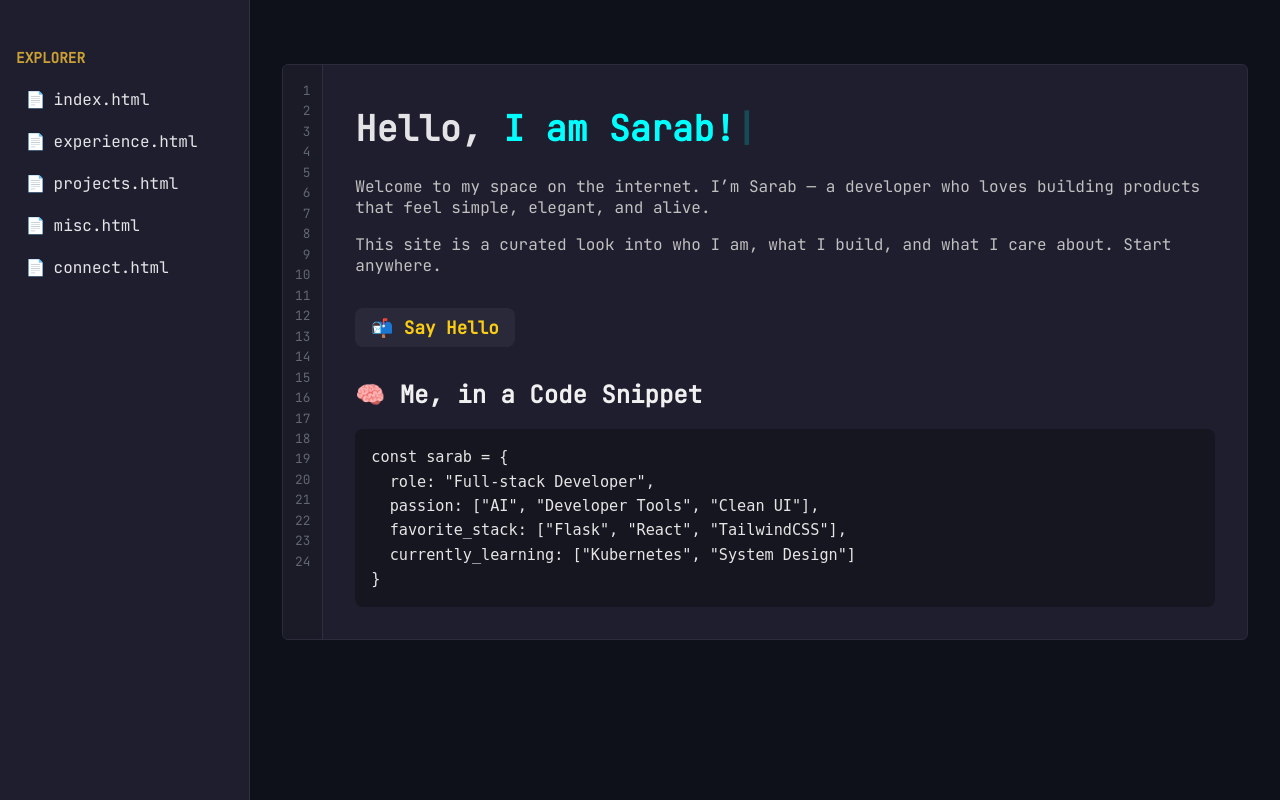
After one commit to sarabaftab/site.sarab, a Flask app: template templates/index.html in a window 1280 px wide. The commit adds this page. Run offline with Flask 3, Linux system fonts and the light colour scheme; the template is opened without the code that fills it, so the values that code supplies are empty.

Commit message:
flask config added

```diff
--- /dev/null
+++ b/app.py
@@ -0,0 +1,26 @@
+from flask import Flask, render_template
+
+app = Flask(__name__)
+
+@app.route("/")
+def home():
+    return render_template("index.html")
+
+@app.route("/experience")
+def experience():
+    return render_template("experience.html")
+
+@app.route("/projects")
+def projects():
+    return render_template("projects.html")
+
+@app.route("/misc")
+def misc():
+    return render_template("misc.html")
+
+@app.route("/connect")
+def connect():
+    return render_template("connect.html")
+
+if __name__ == "__main__":
+    app.run(debug=True)
--- a/css/style.css
+++ b/static/css/style.css
@@ -1,4 +1,3 @@
-/* === Base Theme Styles === */
 body {
   background-color: #0f111a;
   font-family: "JetBrains Mono", monospace;
@@ -8,7 +7,6 @@ body {
   display: flex;
 }
 
-/* === VSCode Layout === */
 .vscode-layout {
   display: flex;
   width: 100vw;
@@ -16,7 +14,6 @@ body {
   overflow: hidden;
 }
 
-/* === Sidebar === */
 .sidebar {
   width: 250px;
   background-color: #1e1e2e;
@@ -56,14 +53,12 @@ body {
   margin-right: 8px;
 }
 
-/* Highlight current page */
 .sidebar ul li a.active {
   background-color: #333;
   color: #00ffff;
   font-weight: bold;
 }
 
-/* === Main Editor Area === */
 .editor {
   flex: 1;
   padding: 2rem;
@@ -71,9 +66,45 @@ body {
   overflow-y: auto;
 }
 
-.editor-content h1 {
-  font-size: 3rem;
-  margin-bottom: 1rem;
+/* Line numbers + code shell layout */
+.code-shell {
+  display: flex;
+  background-color: #1e1e2e;
+  border-radius: 6px;
+  overflow: hidden;
+  margin-top: 2rem;
+  border: 1px solid #2b2b3b;
+}
+
+.line-numbers {
+  background-color: #1a1b27;
+  color: #606672;
+  padding: 1rem 0.75rem;
+  text-align: right;
+  user-select: none;
+  font-size: 0.8rem;
+  line-height: 1.6;
+  border-right: 1px solid #2e2e3e;
+}
+
+.line-numbers span {
+  display: block;
+}
+
+.code-content {
+  padding: 1rem 2rem;
+  flex: 1;
+}
+
+h1 {
+  font-size: 2.2rem;
+  margin-bottom: 1.5rem;
+}
+
+h2 {
+  margin-top: 2rem;
+  font-size: 1.5rem;
+  color: #f0f0f0;
 }
 
 .highlight {
@@ -83,11 +114,32 @@ body {
 p {
   color: #c0c0c0;
   font-size: 1rem;
-  margin-bottom: 2rem;
+  margin-bottom: 1rem;
 }
 
-/* === CTA Button === */
+ul {
+  padding-left: 1.5rem;
+  margin-top: 0.5rem;
+  color: #d0d0d0;
+}
+
+ul li {
+  margin-bottom: 0.5rem;
+}
+
+pre {
+  background-color: #15161f;
+  color: #e5e5e5;
+  padding: 1rem;
+  border-radius: 8px;
+  overflow-x: auto;
+  font-size: 0.95rem;
+  line-height: 1.6;
+}
+
 .hire-btn {
+  display: inline-block;
+  margin-top: 1rem;
   text-decoration: none;
   color: #facc15;
   font-weight: bold;
@@ -102,7 +154,6 @@ p {
   background: rgba(255, 255, 255, 0.15);
 }
 
-/* === Cursor Animation === */
 .cursor {
   color: #00ffff;
   animation: blink 0.8s infinite;
--- a/js/script.js
+++ b/static/js/script.js
@@ -1,12 +1,12 @@
-/* script.js */
-const helloPart = document.getElementById("hello-part");
-const highlightedPart = document.getElementById("highlighted-part");
+
+const helloPart = document.getElementById('hello-part');
+const highlightedPart = document.getElementById('highlighted-part');
 const helloText = "Hello, ";
 const highlightText = "I am Sarab!";
 let i = 0;
 
 function typeHello() {
-  if (i < helloText.length) {
+  if (helloPart && i < helloText.length) {
     helloPart.textContent += helloText.charAt(i);
     i++;
     setTimeout(typeHello, 100);
@@ -17,7 +17,7 @@ function typeHello() {
 }
 
 function typeHighlight() {
-  if (i < highlightText.length) {
+  if (highlightedPart && i < highlightText.length) {
     highlightedPart.textContent += highlightText.charAt(i);
     i++;
     setTimeout(typeHighlight, 100);
--- /dev/null
+++ b/templates/base.html
@@ -0,0 +1,29 @@
+<!DOCTYPE html>
+<html lang="en">
+<head>
+  <meta charset="UTF-8" />
+  <meta name="viewport" content="width=device-width, initial-scale=1.0" />
+  <title>{% block title %}Sarab | Portfolio{% endblock %}</title>
+  <link rel="stylesheet" href="{{ url_for('static', filename='css/style.css') }}" />
+  <link href="https://fonts.googleapis.com/css2?family=JetBrains+Mono&display=swap" rel="stylesheet">
+</head>
+<body>
+  <div class="vscode-layout">
+    <nav class="sidebar">
+      <h2 class="sidebar-title">EXPLORER</h2>
+      <ul>
+        <li><a href="{{ url_for('home') }}"><span class="file-icon">📄</span> index.html</a></li>
+        <li><a href="{{ url_for('experience') }}"><span class="file-icon">📄</span> experience.html</a></li>
+        <li><a href="{{ url_for('projects') }}"><span class="file-icon">📄</span> projects.html</a></li>
+        <li><a href="{{ url_for('misc') }}"><span class="file-icon">📄</span> misc.html</a></li>
+        <li><a href="{{ url_for('connect') }}"><span class="file-icon">📄</span> connect.html</a></li>
+      </ul>
+    </nav>
+    <main class="editor">
+      <div class="editor-content">
+        {% block content %}{% endblock %}
+      </div>
+    </main>
+  </div>
+</body>
+</html>
--- /dev/null
+++ b/templates/connect.html
@@ -0,0 +1,5 @@
+{% extends "base.html" %}
+{% block content %}
+<h1>📬 Connect</h1>
+<p>Contact form or details go here.</p>
+{% endblock %}
--- /dev/null
+++ b/templates/experience.html
@@ -0,0 +1,5 @@
+{% extends "base.html" %}
+{% block content %}
+<h1>💼 Experience</h1>
+<p>Experience content goes here.</p>
+{% endblock %}
--- /dev/null
+++ b/templates/index.html
@@ -0,0 +1,39 @@
+{% extends "base.html" %} {% block content %}
+<div class="code-shell">
+  <div class="line-numbers">
+    {% for i in range(1, 25) %}<span>{{ i }}</span>
+    {% endfor %}
+  </div>
+  <div class="code-content">
+    <h1>
+      <span id="hello-part"></span
+      ><span id="highlighted-part" class="highlight"></span
+      ><span class="cursor">|</span>
+    </h1>
+
+    <section class="hero-intro">
+      <p>
+        Welcome to my space on the internet. I’m Sarab — a developer who loves
+        building products that feel simple, elegant, and alive.
+      </p>
+      <p>
+        This site is a curated look into who I am, what I build, and what I care
+        about. Start anywhere.
+      </p>
+      <a href="{{ url_for('connect') }}" class="hire-btn">📬 Say Hello</a>
+    </section>
+
+    <section class="me-section">
+      <h2>🧠 Me, in a Code Snippet</h2>
+      <pre><code>const sarab = {
+  role: "Full-stack Developer",
+  passion: ["AI", "Developer Tools", "Clean UI"],
+  favorite_stack: ["Flask", "React", "TailwindCSS"],
+  currently_learning: ["Kubernetes", "System Design"]
+}</code></pre>
+    </section>
+  </div>
+</div>
+
+<script src="{{ url_for('static', filename='js/script.js') }}"></script>
+{% endblock %}
--- /dev/null
+++ b/templates/misc.html
@@ -0,0 +1,5 @@
+{% extends "base.html" %}
+{% block content %}
+<h1>📦 Misc</h1>
+<p>Miscellaneous content goes here.</p>
+{% endblock %}
--- /dev/null
+++ b/templates/projects.html
@@ -0,0 +1,5 @@
+{% extends "base.html" %}
+{% block content %}
+<h1>🧠 Projects</h1>
+<p>Projects content goes here.</p>
+{% endblock %}
```
Also changed, not shown: html/experience.html (deleted, +0 -34 lines), html/index.html (deleted, +0 -39 lines), html/sidebar.html (deleted, +0 -25 lines), README.md (deleted), html/connect.html (deleted), html/misc.html (deleted), html/projects.html (deleted), 2 other files.
